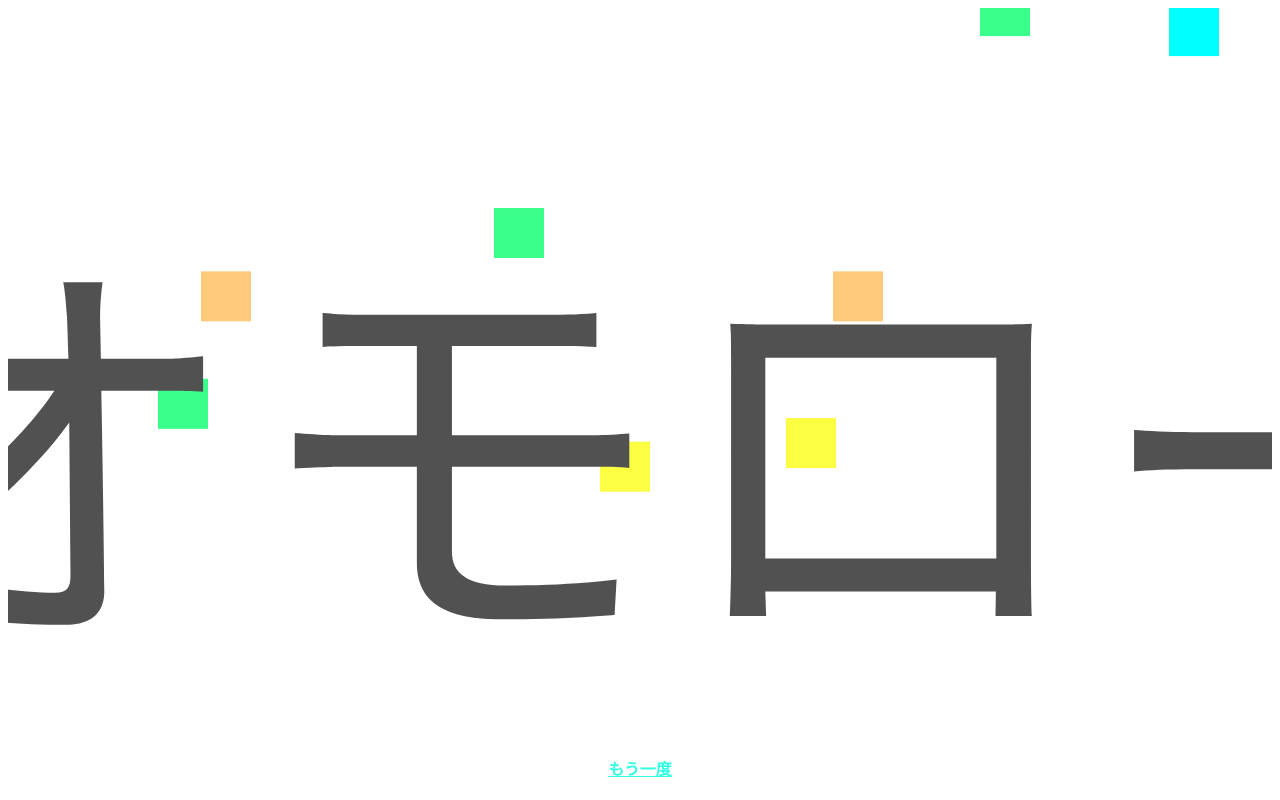
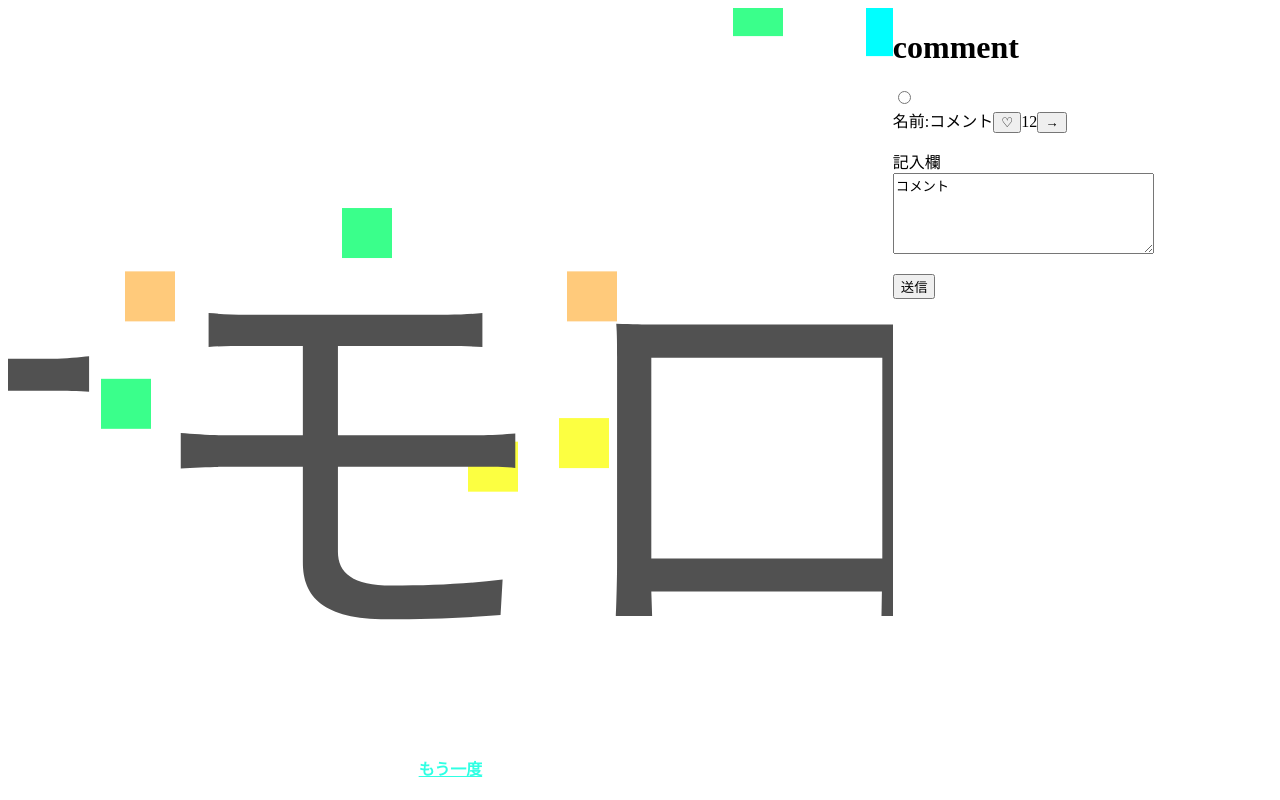
Before and after one commit to tanaka-mirano/aho3_frontend, an Angular app: page /omoro in a window 1280 px wide. Shown: the top 800 px of the page. Built offline with nearby package versions, Linux system fonts and the light colour scheme.

Commit message:
comment css

```diff
--- a/src/app/omoro/omoro.component.css
+++ b/src/app/omoro/omoro.component.css
@@ -1,3 +1,10 @@
+.omoro_back{
+  background-color: #99cc33;
+  width: 100%;
+
+
+}
+
 .img_omoro {
 
   color: aqua;
@@ -8,7 +15,7 @@
   float:left;
 
   /*画面いっぱい表示*/
-  width: 100%;
+  width: 70%;
   min-height: 100vh;
 
   overflow: hidden;
@@ -20,6 +27,7 @@
 
   position:relative;
   float:right;
+  width: 30%;
 }
 
 /*上から振ってくる*/
```
